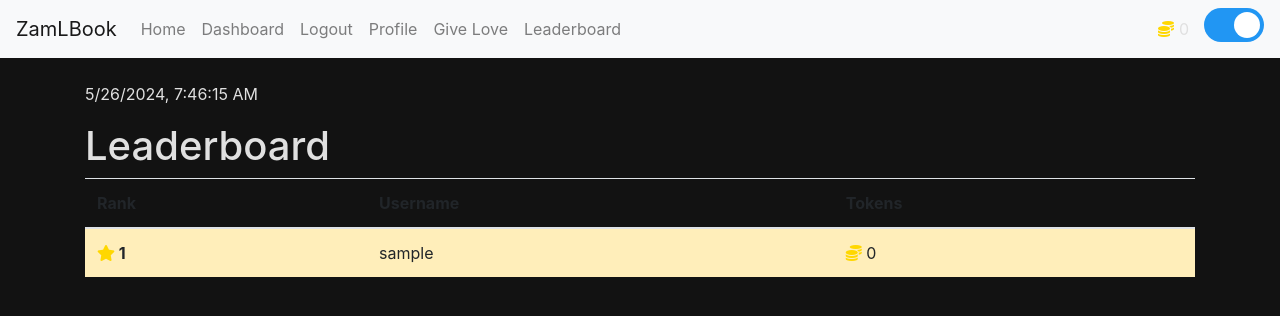
After one commit to Halmouus/Personal, a Flask app: page /leaderboard in a window 1280 px wide. The commit adds this page. Shown: the top 316 px of the page. Run offline with Flask 3, Linux system fonts and the light colour scheme; the visitor is signed in with stand-in values (Sample User, id 1); data comes from the database, SQL or seed files in the repository; some libraries are stand-ins or nearby versions.

Commit message:
Leaderboard

```diff
--- a/app/routes.py
+++ b/app/routes.py
@@ -175,3 +175,12 @@ def autocomplete_usernames():
     usernames = [user.username for user in users]
 
     return jsonify(usernames)
+
+
+@app.route('/leaderboard')
+@login_required
+def leaderboard():
+    users = User.query.order_by(User.tokens.desc()).limit(100).all()
+    current_user_rank = User.query.filter(User.tokens > current_user.tokens).count() + 1
+
+    return render_template('leaderboard.html', users=users, current_user_rank=current_user_rank)
--- a/app/templates/base.html
+++ b/app/templates/base.html
@@ -6,6 +6,7 @@
     <title>{% block title %}ZamLBook{% endblock %}</title>
     <link rel="stylesheet" href="https://stackpath.bootstrapcdn.com/bootstrap/4.5.2/css/bootstrap.min.css">
     <link rel="stylesheet" href="https://cdnjs.cloudflare.com/ajax/libs/font-awesome/5.15.4/css/all.min.css">
+    <link rel="stylesheet" href="https://cdnjs.cloudflare.com/ajax/libs/font-awesome/5.15.3/css/all.min.css">
     <style>
         body.dark-mode {
             background-color: #121212;
@@ -68,6 +69,9 @@
         .token-display i {
             margin-right: 5px;
         }
+        .table-warning {
+            background-color: #ffebcc;
+        }
     </style>
     <script>
         function displayDateTime() {
@@ -114,6 +118,7 @@
                     <li class="nav-item"><a class="nav-link" href="{{ url_for('logout') }}">Logout</a></li>
                     <li class="nav-item"><a class="nav-link" href="{{ url_for('profile') }}">Profile</a></li>
                     <li class="nav-item"><a class="nav-link" href="{{ url_for('share_tokens') }}">Give Love</a></li>
+                    <li class="nav-item"><a class="nav-link" href="{{ url_for('leaderboard') }}">Leaderboard</a></li>
                 {% else %}
                     <li class="nav-item"><a class="nav-link" href="/">Home</a></li>
                     <li class="nav-item"><a class="nav-link" href="{{ url_for('login') }}">Login</a></li>
--- /dev/null
+++ b/app/templates/leaderboard.html
@@ -0,0 +1,29 @@
+{% extends "base.html" %}
+
+{% block content %}
+<h1>Leaderboard</h1>
+<table class="table table-striped">
+    <thead>
+        <tr>
+            <th scope="col">Rank</th>
+            <th scope="col">Username</th>
+            <th scope="col">Tokens</th>
+        </tr>
+    </thead>
+    <tbody>
+        {% for user in users %}
+            <tr class="{% if user.id == current_user.id %}table-warning{% endif %}">
+                <th scope="row">
+                    {% if user.id == current_user.id %}
+                        <i class="fas fa-star" style="color: gold;"></i> {{ loop.index }}
+                    {% else %}
+                        {{ loop.index }}
+                    {% endif %}
+                </th>
+                <td>{{ user.username }}</td>
+                <td><i class="fas fa-coins" style="color: gold;"></i> {{ user.tokens }}</td>
+            </tr>
+        {% endfor %}
+    </tbody>
+</table>
+{% endblock %}
```
